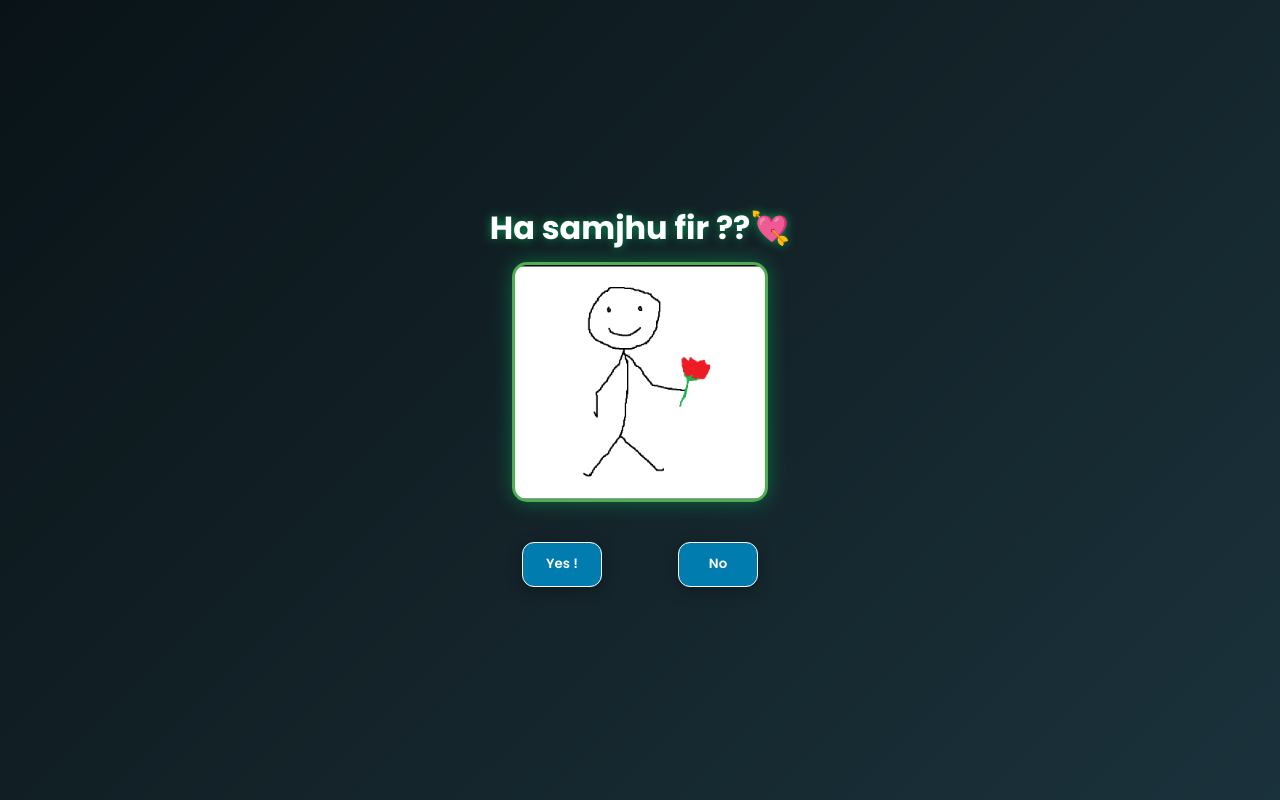
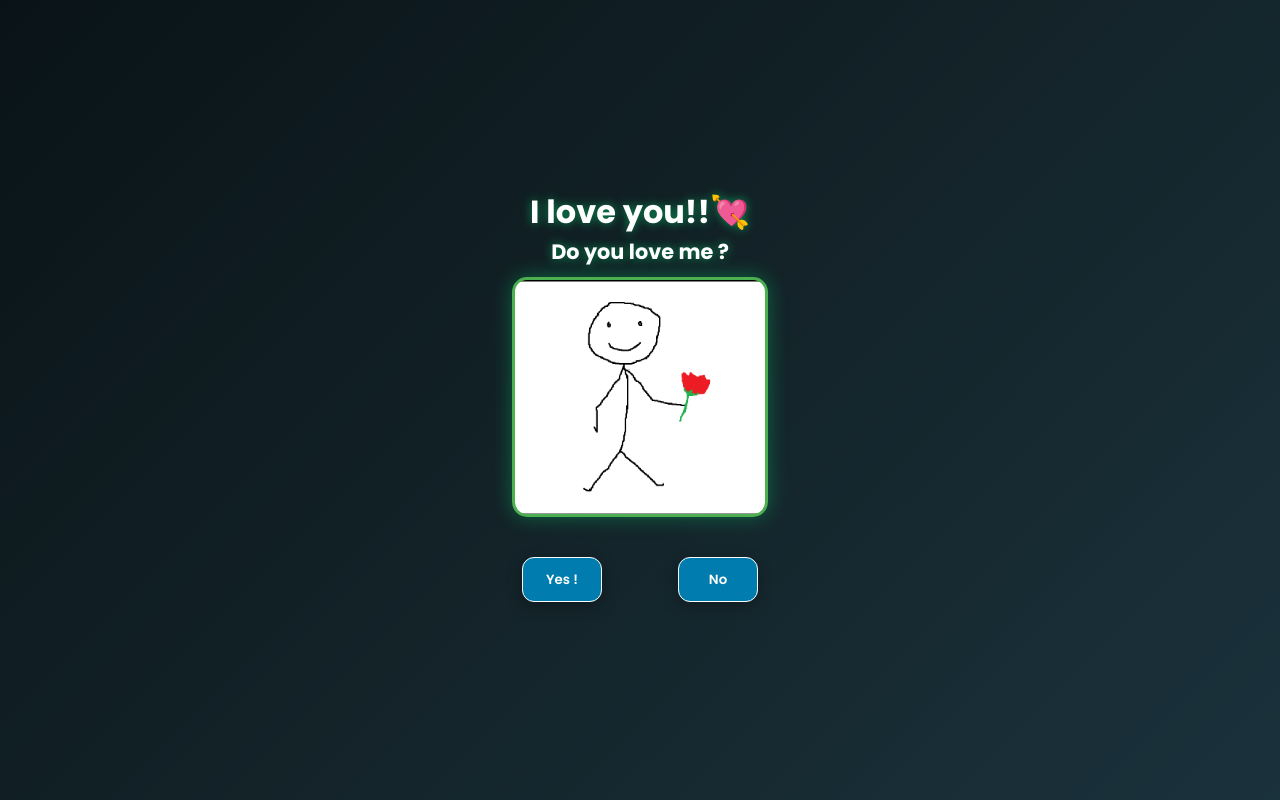
Before and after one commit to PranayWaghmare6/propose-to-crush, a plain HTML site: page index.html in a window 1280 px wide. Drawn offline with Linux system fonts and the light colour scheme.

Commit message:
some change

```diff
--- a/index.html
+++ b/index.html
@@ -10,8 +10,8 @@
 </head>
 <body>
     <div class="container">
-        <h1>Ha samjhu fir ??💘</h1>
-        <!-- <h3>Ha samjhu fir ?</h3> -->
+        <h1>I love you!!💘</h1>
+        <h3>Do you love me ?</h3>
         <div class="img" id="start"></div>
         <div class="yesno">
             <a href="yes.html">
```
Also changed, not shown: yes.html (+1 -1 lines).
